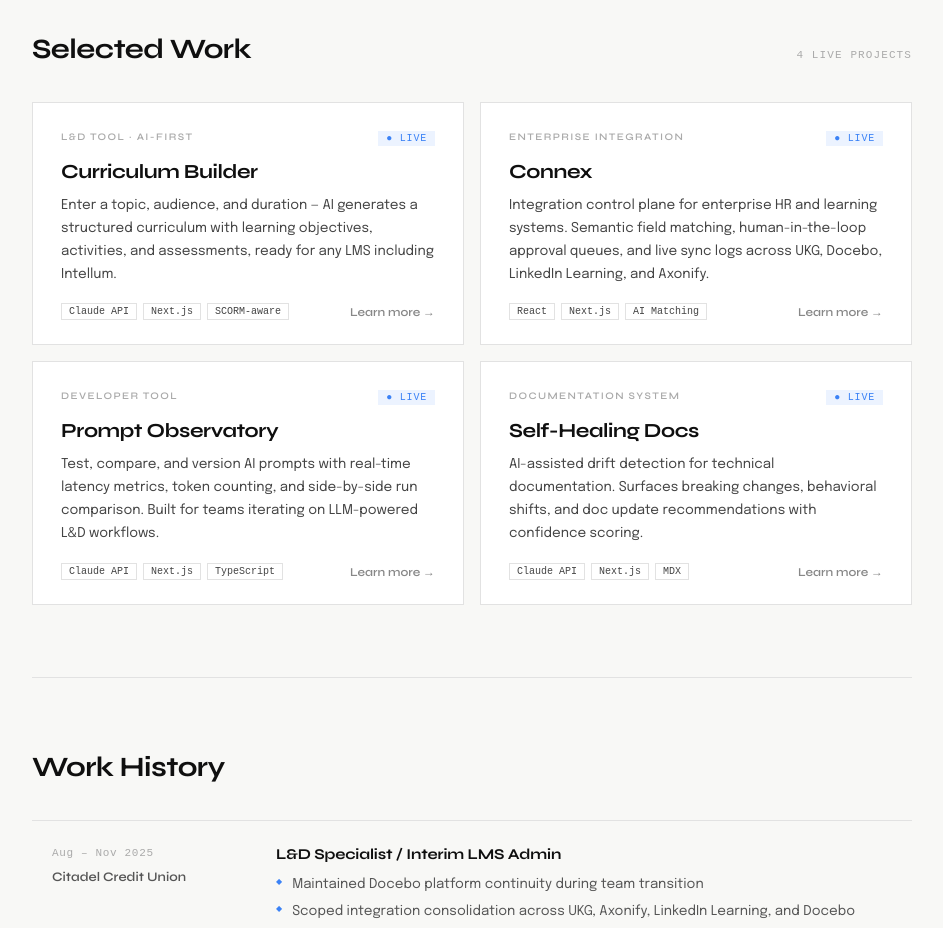
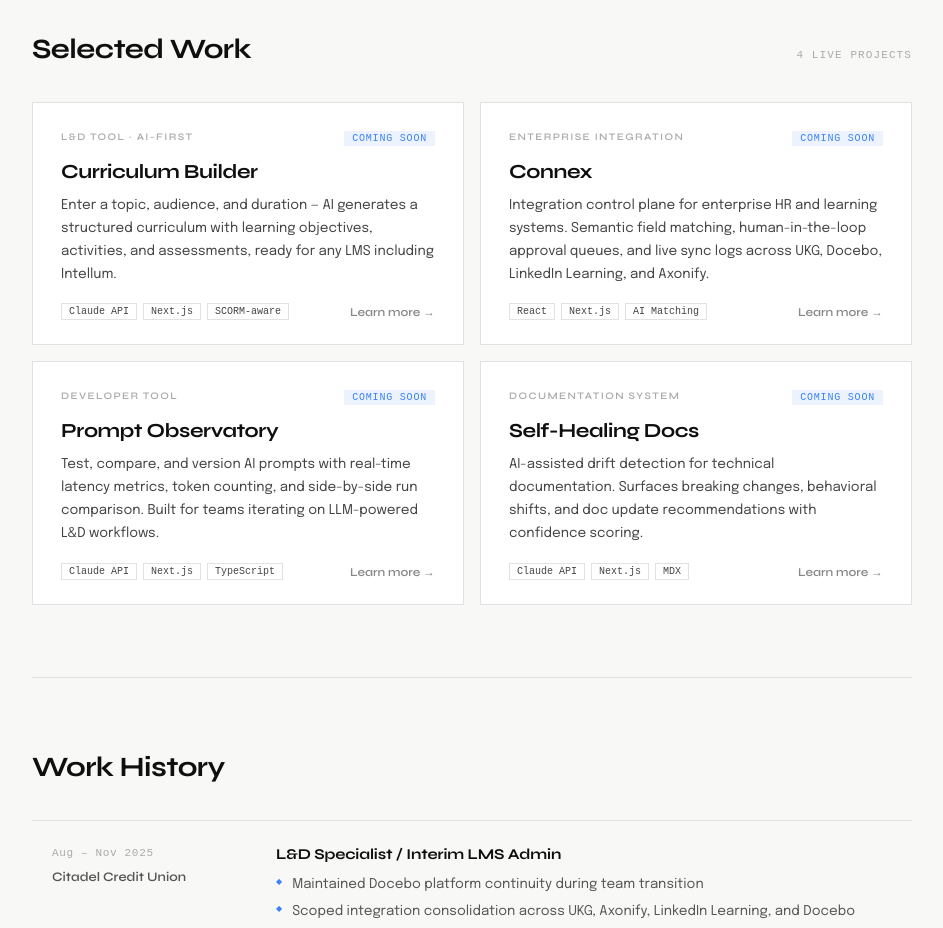
Before and after one commit to garthpuckerin/garthpuckerin-resume-vercel, a Next.js app: page / in a window 1280 px wide. Shown: the part 780-1708 px from the top of the page, without its empty margins (168-1111 px from the left). Built offline with nearby package versions, Linux system fonts and the light colour scheme; a web font is replaced by a local one.

Commit message:
chore: update project card badge to 'COMING SOON'

```diff
--- a/components/ProjectCard.tsx
+++ b/components/ProjectCard.tsx
@@ -80,7 +80,7 @@ export function ProjectCard({ project, index, theme, accent, onOpen }: ProjectCa
             letterSpacing: '0.08em',
           }}
         >
-          ● LIVE
+          COMING SOON
         </span>
       </div>
       <div
```
